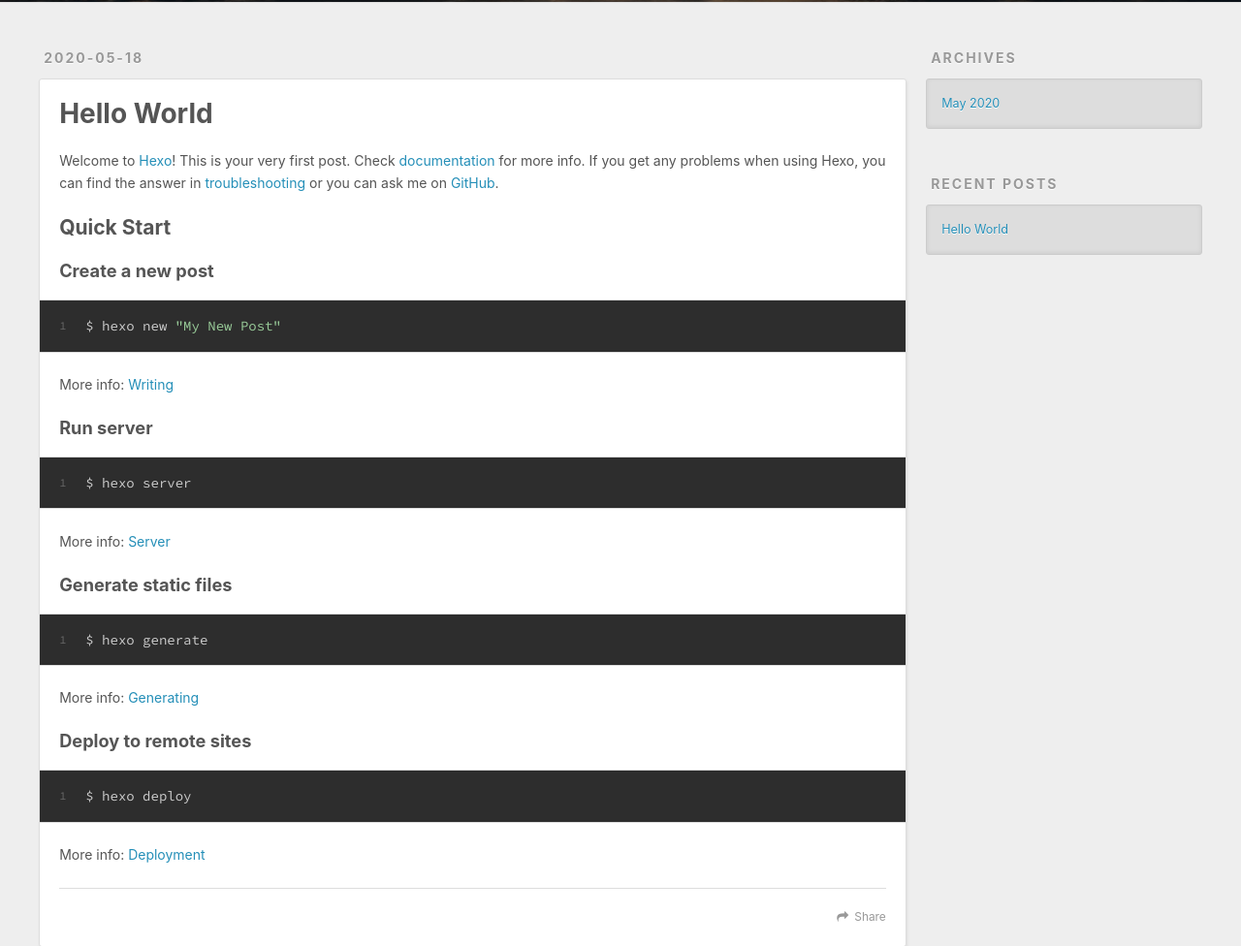
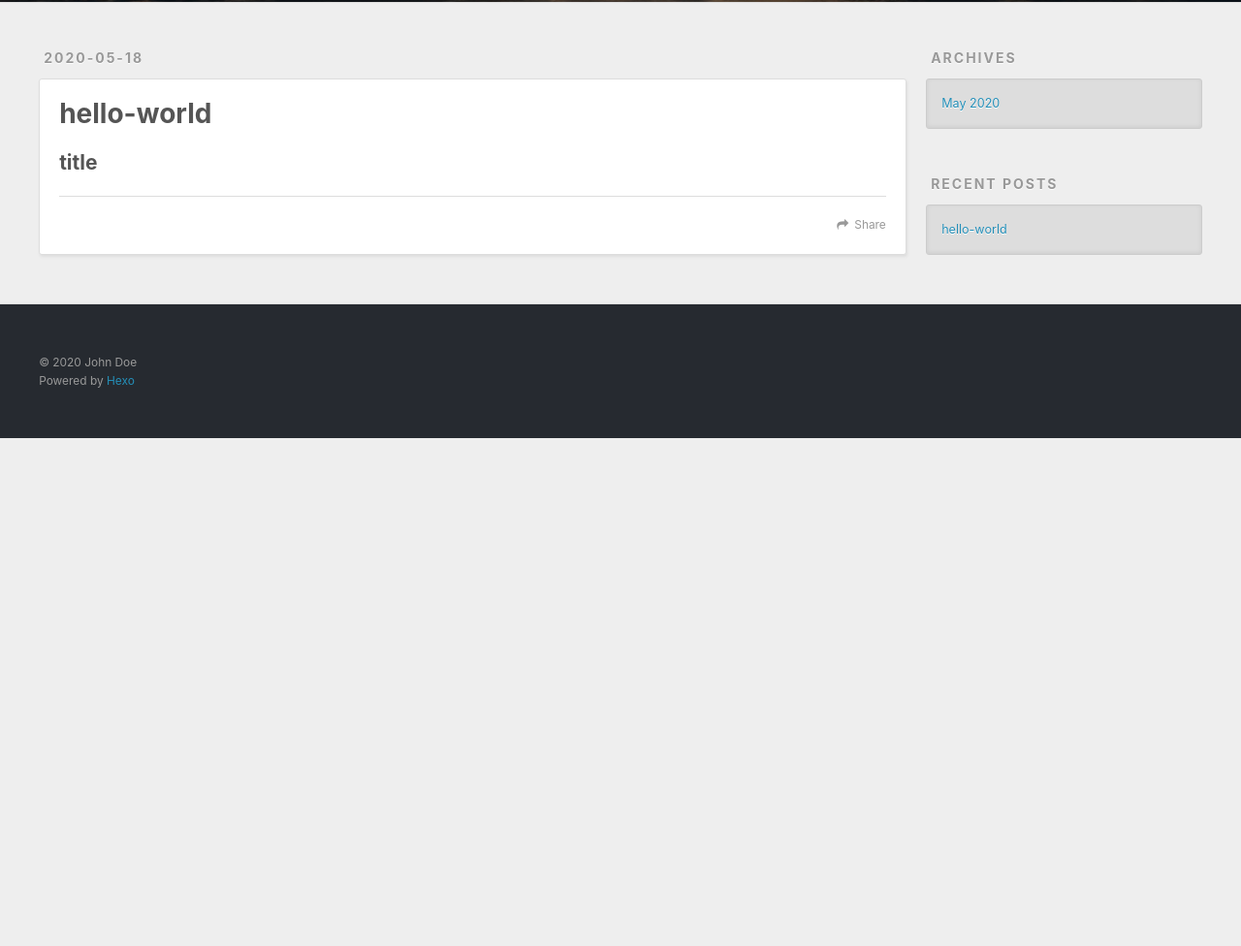
Before and after one commit to wjune211/wjune211.github.io, a plain HTML site: page 2020/05/18/hello-world/index.html in a window 1280 px wide. Shown: the part 298-1274 px from the top of the page at 97% size. After the commit the page ends 800 px from the top, so only its background shows below. Drawn offline with nearby package versions, Linux system fonts and the light colour scheme.

Commit message:
Site updated: 2020-05-18 11:13:15

```diff
--- a/2020/05/18/hello-world/index.html
+++ b/2020/05/18/hello-world/index.html
@@ -5,17 +5,17 @@
 
 
 
-  <title>Hello World | Hexo</title>
+  <title>hello-world | Hexo</title>
   <meta name="viewport" content="width=device-width, initial-scale=1, maximum-scale=1">
-  <meta name="description" content="Welcome to Hexo! This is your very first post. Check documentation for more info. If you get any problems when using Hexo, you can find the answer in troubleshooting or you can ask me on GitHub. Quick">
+  <meta name="description" content="title">
 <meta property="og:type" content="article">
-<meta property="og:title" content="Hello World">
+<meta property="og:title" content="hello-world">
 <meta property="og:url" content="http://yoursite.com/2020/05/18/hello-world/index.html">
 <meta property="og:site_name" content="Hexo">
-<meta property="og:description" content="Welcome to Hexo! This is your very first post. Check documentation for more info. If you get any problems when using Hexo, you can find the answer in troubleshooting or you can ask me on GitHub. Quick">
+<meta property="og:description" content="title">
 <meta property="og:locale" content="en_US">
 <meta property="article:published_time" content="2020-05-18T02:52:33.967Z">
-<meta property="article:modified_time" content="2020-05-18T02:52:33.967Z">
+<meta property="article:modified_time" content="2020-05-18T03:12:57.342Z">
 <meta property="article:author" content="John Doe">
 <meta name="twitter:card" content="summary">
 
@@ -80,7 +80,7 @@
 
 
     <h1 class="article-title" itemprop="name">
-      Hello World
+      hello-world
     </h1>
 
 
@@ -88,20 +88,7 @@
 
     <div class="article-entry" itemprop="articleBody">
 
-        <p>Welcome to <a href="https://hexo.io/" target="_blank" rel="noopener">Hexo</a>! This is your very first post. Check <a href="https://hexo.io/docs/" target="_blank" rel="noopener">documentation</a> for more info. If you get any problems when using Hexo, you can find the answer in <a href="https://hexo.io/docs/troubleshooting.html" target="_blank" rel="noopener">troubleshooting</a> or you can ask me on <a href="https://github.com/hexojs/hexo/issues" target="_blank" rel="noopener">GitHub</a>.</p>
-<h2 id="Quick-Start"><a href="#Quick-Start" class="headerlink" title="Quick Start"></a>Quick Start</h2><h3 id="Create-a-new-post"><a href="#Create-a-new-post" class="headerlink" title="Create a new post"></a>Create a new post</h3><figure class="highlight bash"><table><tr><td class="gutter"><pre><span class="line">1</span><br></pre></td><td class="code"><pre><span class="line">$ hexo new <span class="string">"My New Post"</span></span><br></pre></td></tr></table></figure>
-
-<p>More info: <a href="https://hexo.io/docs/writing.html" target="_blank" rel="noopener">Writing</a></p>
-<h3 id="Run-server"><a href="#Run-server" class="headerlink" title="Run server"></a>Run server</h3><figure class="highlight bash"><table><tr><td class="gutter"><pre><span class="line">1</span><br></pre></td><td class="code"><pre><span class="line">$ hexo server</span><br></pre></td></tr></table></figure>
-
-<p>More info: <a href="https://hexo.io/docs/server.html" target="_blank" rel="noopener">Server</a></p>
-<h3 id="Generate-static-files"><a href="#Generate-static-files" class="headerlink" title="Generate static files"></a>Generate static files</h3><figure class="highlight bash"><table><tr><td class="gutter"><pre><span class="line">1</span><br></pre></td><td class="code"><pre><span class="line">$ hexo generate</span><br></pre></td></tr></table></figure>
-
-<p>More info: <a href="https://hexo.io/docs/generating.html" target="_blank" rel="noopener">Generating</a></p>
-<h3 id="Deploy-to-remote-sites"><a href="#Deploy-to-remote-sites" class="headerlink" title="Deploy to remote sites"></a>Deploy to remote sites</h3><figure class="highlight bash"><table><tr><td class="gutter"><pre><span class="line">1</span><br></pre></td><td class="code"><pre><span class="line">$ hexo deploy</span><br></pre></td></tr></table></figure>
-
-<p>More info: <a href="https://hexo.io/docs/one-command-deployment.html" target="_blank" rel="noopener">Deployment</a></p>
-
+        <h2 id="title"><a href="#title" class="headerlink" title="title"></a>title</h2>
 
     </div>
     <footer class="article-footer">
@@ -144,7 +131,7 @@
       <ul>
 
           <li>
-            <a href="/2020/05/18/hello-world/">Hello World</a>
+            <a href="/2020/05/18/hello-world/">hello-world</a>
           </li>
 
       </ul>
```
Also changed, not shown: archives/2020/05/index.html (+2 -2 lines), archives/2020/index.html (+2 -2 lines), archives/index.html (+2 -2 lines), index.html (+3 -16 lines).
